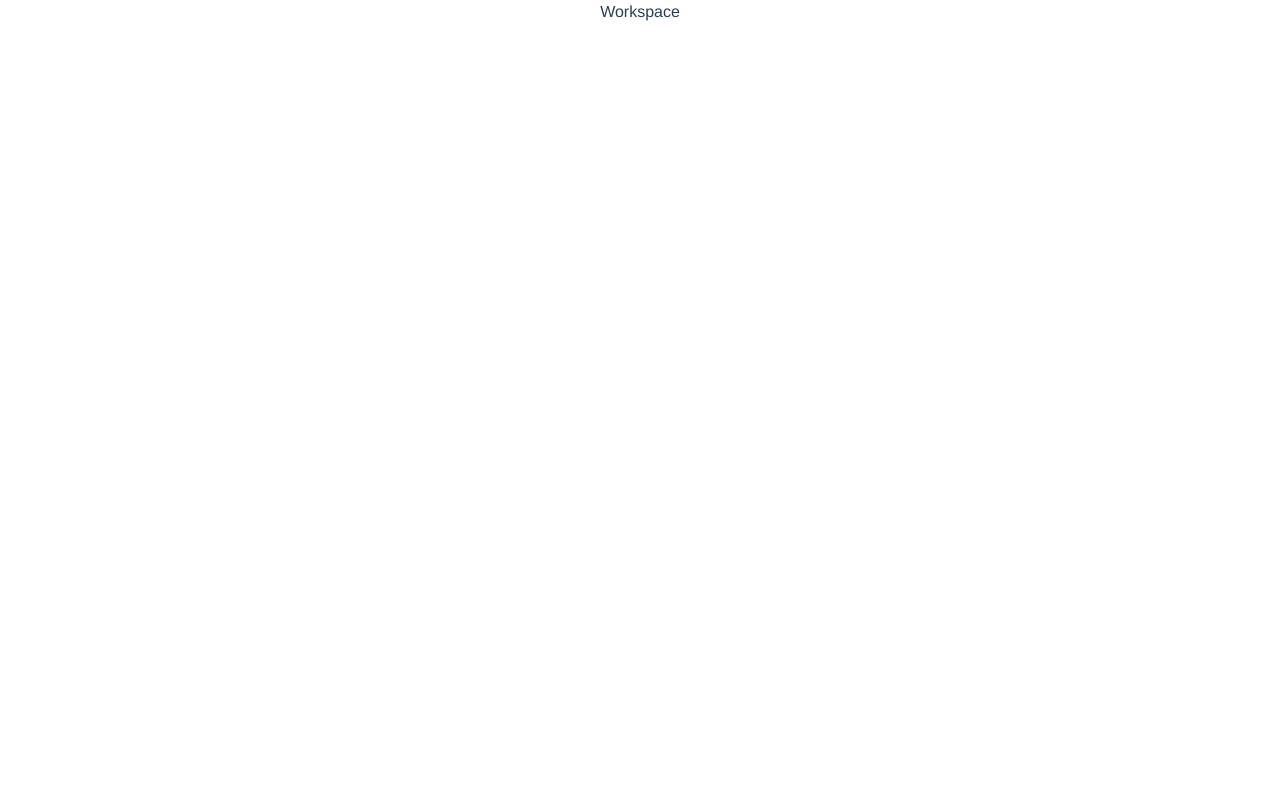
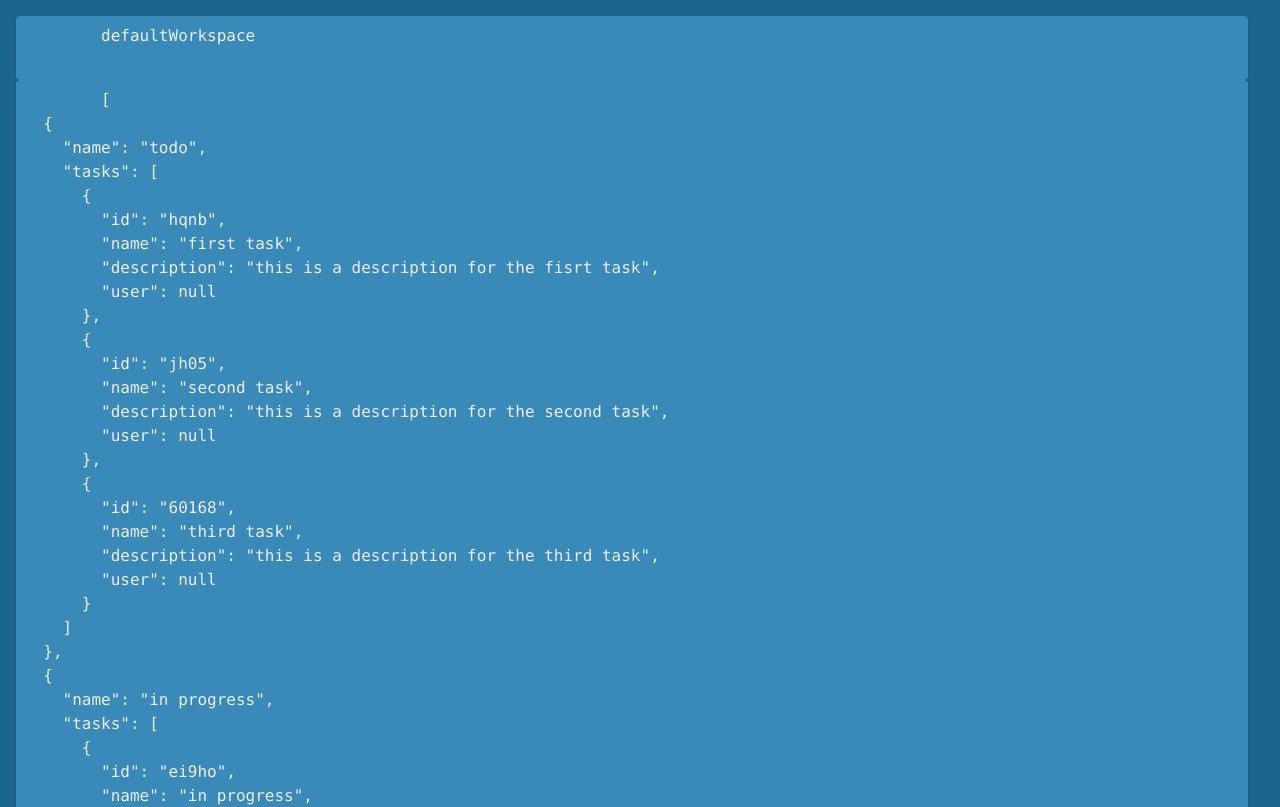
Before and after one commit to jiyuuki/workspace, a Vue app: page / in a window 1280 px wide. Shown: the top 807 px of the page. Built offline with nearby package versions, Linux system fonts and the light colour scheme.

Commit message:
set workspace structure

```diff
--- a/babel.config.js
+++ b/babel.config.js
@@ -1,3 +1,3 @@
 module.exports = {
-  presets: ["@vue/cli-plugin-babel/preset"],
+  presets: ['@vue/cli-plugin-babel/preset'],
 };
--- a/jsconfig.json
+++ b/jsconfig.json
@@ -4,6 +4,7 @@
     "module": "esnext",
     "baseUrl": "./",
     "moduleResolution": "node",
+    "jsx": "preserve",
     "paths": {
       "@/*": [
         "src/*"
--- a/package.json
+++ b/package.json
@@ -9,6 +9,7 @@
   },
   "dependencies": {
     "core-js": "^3.8.3",
+    "uuid": "^8.3.2",
     "vue": "^3.2.13",
     "vue-router": "^4.0.3",
     "vuex": "^4.0.0"
--- a/src/App.vue
+++ b/src/App.vue
@@ -6,6 +6,7 @@
 html {
   min-height: 100%;
   position: relative;
+  background: #1C658C;
 }
 #app {
   font-family: Avenir, Helvetica, Arial, sans-serif;
--- /dev/null
+++ b/src/data/default-workspace.js
@@ -0,0 +1,52 @@
+import uuid from '@/helpers/utils.js'
+
+export default {
+  name: 'defaultWorkspace',
+  columns: [
+    {
+      name: 'todo',
+      tasks: [
+        {
+          id: uuid(),
+          name: 'first task',
+          description: 'this is a description for the fisrt task',
+          user: null,
+        },
+        {
+          id: uuid(),
+          name: 'second task',
+          description: 'this is a description for the second task',
+          user: null,
+        },
+        {
+          id: uuid(),
+          name: 'third task',
+          description: 'this is a description for the third task',
+          user: null,
+        },
+      ]
+    },
+    {
+      name: 'in progress',
+      tasks: [
+        {
+          id: uuid(),
+          name: 'in progress',
+          description: 'this is a description for the in progress task',
+          user: null,
+        },
+      ]
+    },
+    {
+      name: 'done',
+      tasks: [
+        {
+          id: uuid(),
+          name: 'done task',
+          description: 'this is a description for the done task',
+          user: null,
+        },
+      ]
+    },
+  ]
+}
--- /dev/null
+++ b/src/helpers/utils.js
@@ -0,0 +1,4 @@
+const uuid = () => {
+  return Math.random().toString(32).slice(4)
+}
+export default uuid
--- a/src/store/index.js
+++ b/src/store/index.js
@@ -1,8 +1,15 @@
 import { createStore } from 'vuex';
+import defaultWorkspace from '@/data/default-workspace';
 
 export default createStore({
-  state: {},
-  getters: {},
+  state: {
+    workspace: defaultWorkspace
+  },
+  getters: {
+    getWorkspace(state) {
+      return state.workspace
+    }
+  },
   mutations: {},
   actions: {},
   modules: {},
--- a/src/views/WorkSpaceView.vue
+++ b/src/views/WorkSpaceView.vue
@@ -1,15 +1,49 @@
 <template>
-  Workspace
+  <div class="workspace">
+    <div
+      v-for="(column, index) in workspace"
+      :key="index"
+      class="column"
+    >
+      <pre>
+        {{ column }}
+      </pre>
+    </div>
+  </div>
 </template>
 
 <script>
+import { useStore } from 'vuex'
+import { computed } from 'vue'
+
 export default {
   name: 'WorkSpaceView',
 
   setup() {
-    //
+    const store = useStore()
+
+    const workspace = computed(() => store.getters['getWorkspace'])
+
+    return {
+      workspace,
+    }
   }
 }
 </script>
 
-<style scoped></style>
+<style lang="css" scoped>
+.workspace {
+  @apply p-4 h-full overflow-auto;
+  background: #1C658C;
+}
+.column {
+  @apply p-2 mr-4 text-left shadow rounded;
+  background: #398AB9;
+  color: #EEEEEE;
+}
+.task {
+  @apply flex items-center flex-wrap shadow mb-2 py-2 px-2 rounded no-underline;
+  background: #EEEEEE;
+  color: #398AB9;
+}
+</style>
```
Also changed, not shown: 1 other file (tests, documents, lock files or other folders).
